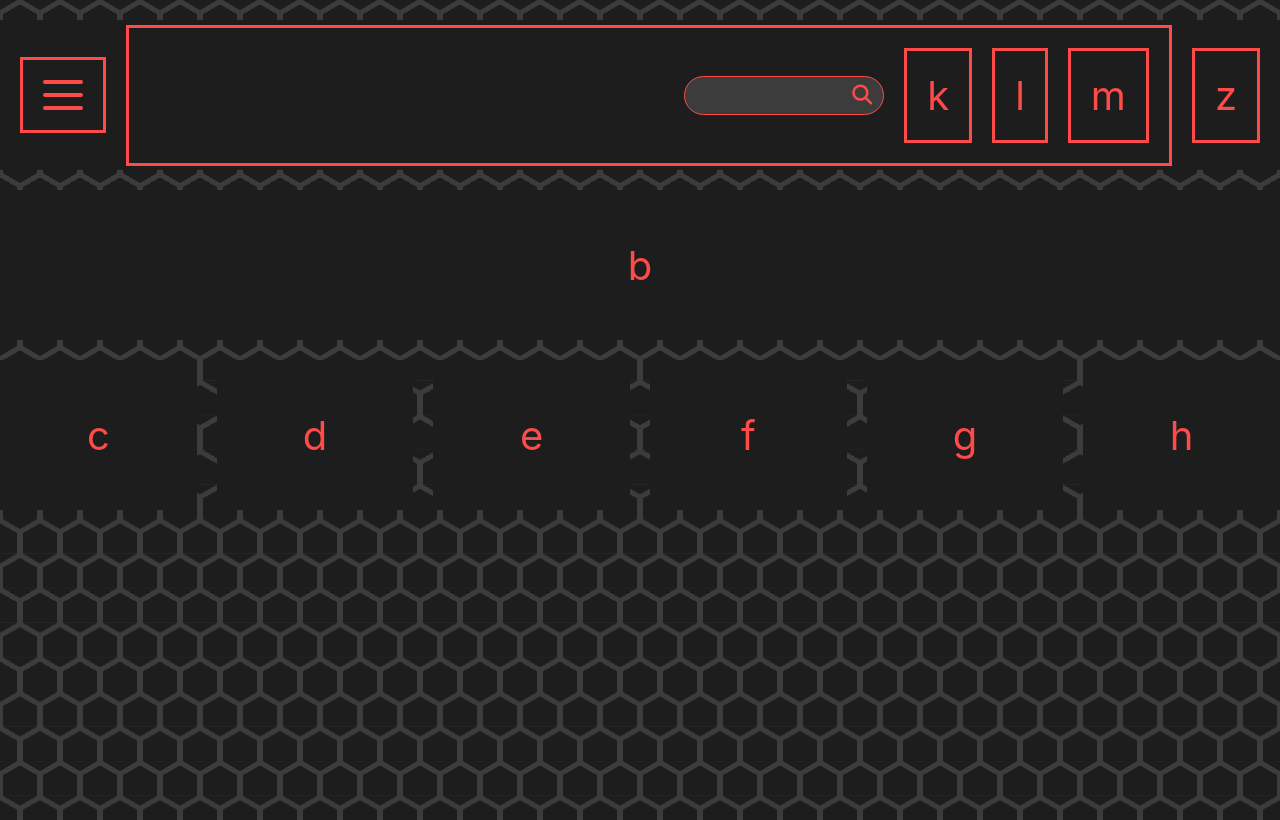
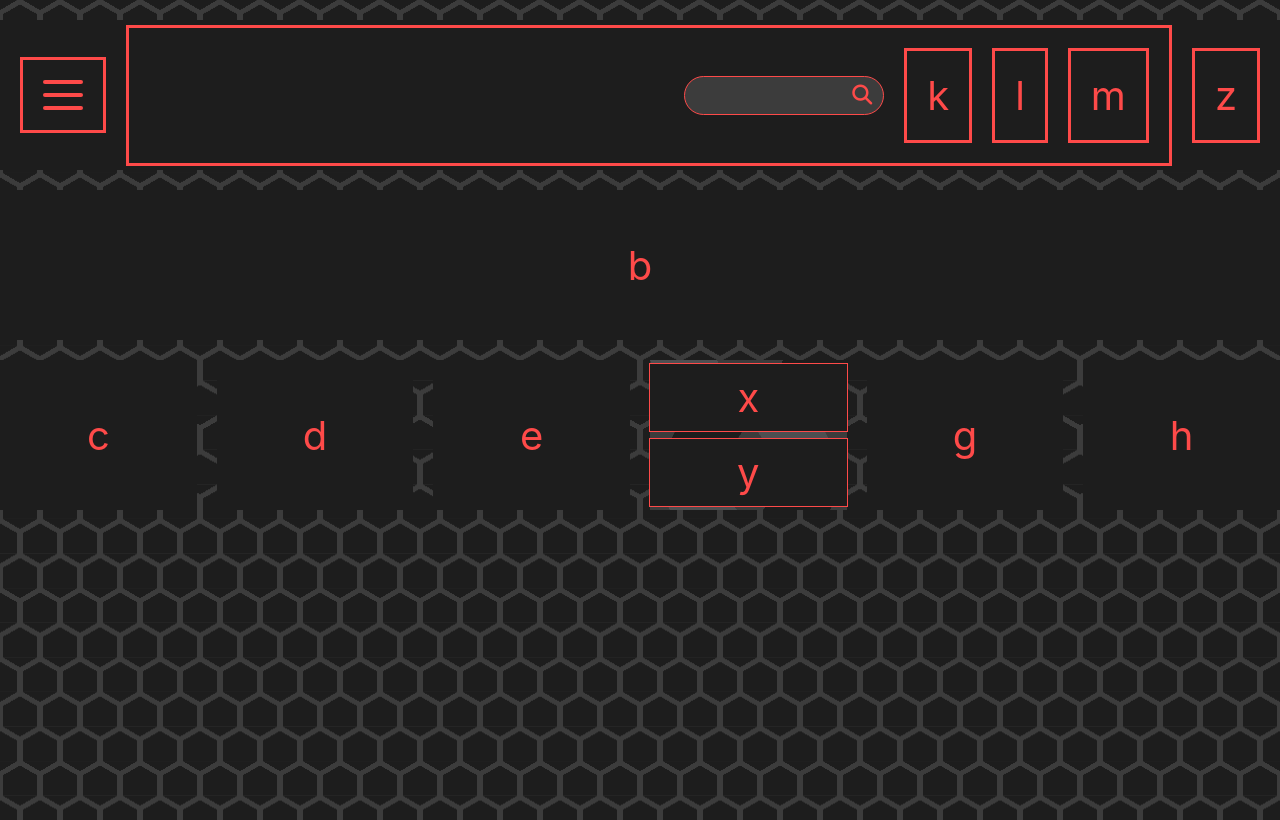
Before and after one commit to Bedo1190/Trackvie, a React (Create React App) app in the folder Web/: page /main in a window 1280 px wide. Built offline with nearby package versions, Linux system fonts and the light colour scheme.

Commit message:
Card process

```diff
--- /dev/null
+++ b/Web/src/Pages/Homepage/Card.jsx
@@ -0,0 +1,29 @@
+import styled from "styled-components";
+function Card() {
+
+    return(
+        <StyledWrapper>
+            <div className="top">x</div>
+            <div className="bottom">y</div>
+
+        </StyledWrapper>
+    );
+}
+const StyledWrapper = styled.div`
+  width:100%;
+  height:100%;
+  background: var(--secondarybg-dark);
+  background-size: var(--secondarybg-dark-size);
+  display:flex;
+  flex-direction:column;
+  justify-content:center;
+  align-items:center;
+  div{
+    font-size:40px;
+    margin: 3px;
+    width:100%;
+    border:solid thin #fe4a49;
+    flex-grow:1;
+  }
+`;
+export default Card;
--- a/Web/src/Pages/Homepage/Homepage.jsx
+++ b/Web/src/Pages/Homepage/Homepage.jsx
@@ -1,5 +1,5 @@
 import styled from "styled-components";
-
+import Card from "./Card";
 function Homepage() {
   return (
     <StyledWrapper>
@@ -29,7 +29,7 @@ function Homepage() {
       <div id="c">c</div>
       <div id="d">d</div>
       <div id="e">e</div>
-      <div id="f">f</div>
+      <div id="f"><Card/></div>
       <div id="g">g</div>
       <div id="h">h</div>
     </StyledWrapper>
```
Also changed, not shown: 2 other files (tests, documents, lock files or other folders).
